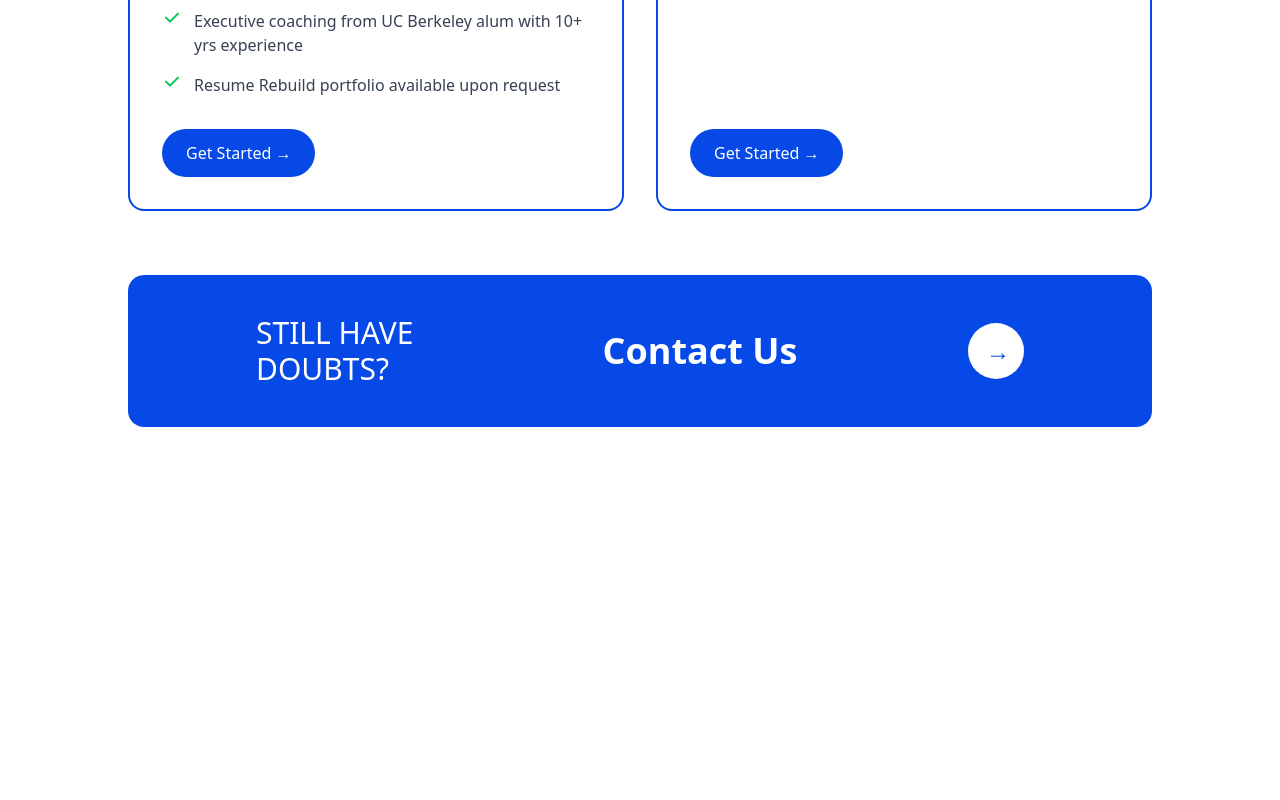
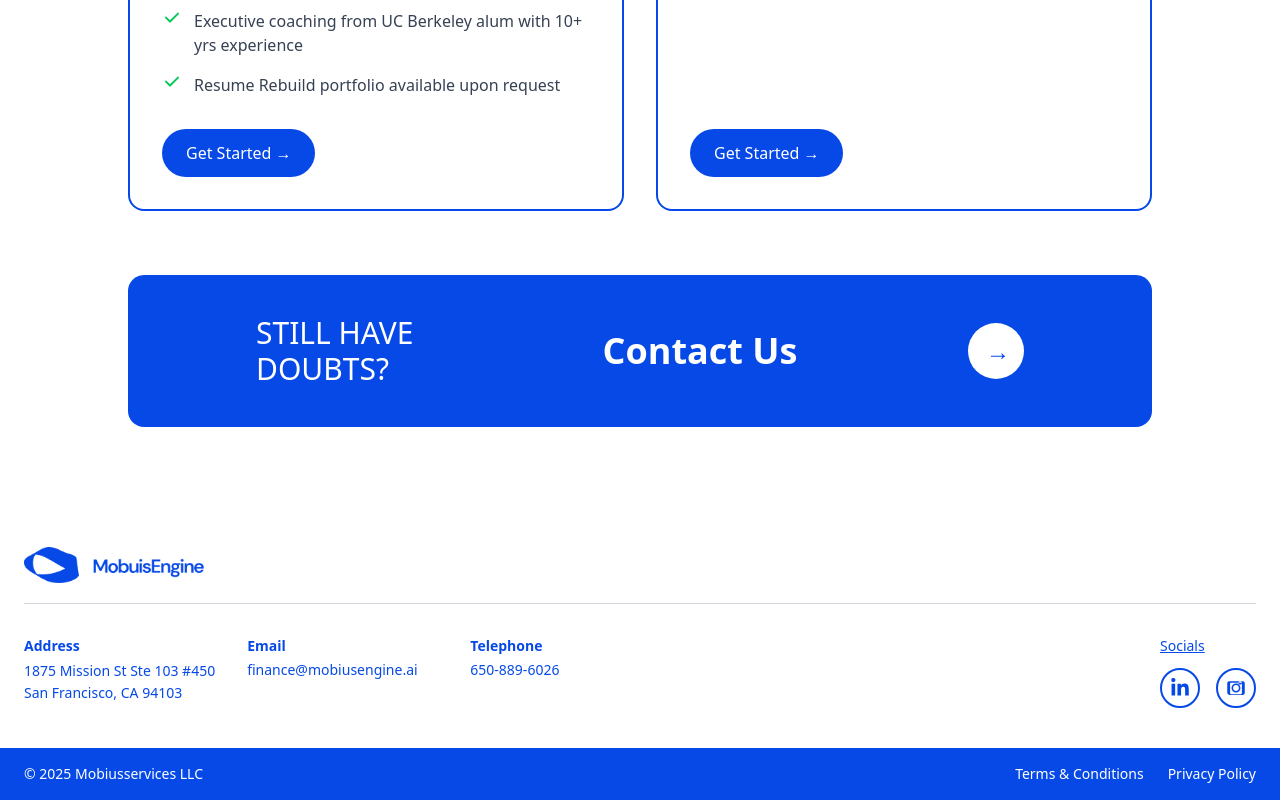
Before and after one commit to MohdFahad1/Mobius-assignment, a React (Vite) app: page / in a window 1280 px wide. Shown: the part 5058-5858 px from the top of the page. Before the commit the page ends 5565 px from the top, so only its background shows below. Built offline with nearby package versions, Linux system fonts and the light colour scheme.

Commit message:
feat: Added footer

```diff
--- a/src/App.jsx
+++ b/src/App.jsx
@@ -1,3 +1,4 @@
+import Footer from "./components/common/Footer";
 import Navbar from "./components/common/Navbar";
 import About from "./components/Home/About";
 import Hero from "./components/Home/Hero";
@@ -18,6 +19,7 @@ function App() {
       <WhyChooseUs />
       <Pricing />
       <ResumeCoaching />
+      <Footer />
     </>
   );
 }
--- /dev/null
+++ b/src/components/common/Footer.jsx
@@ -0,0 +1,98 @@
+import React from "react";
+import logo from "../../assets/logo-blue.png";
+
+export default function Footer() {
+  return (
+    <footer className="text-sm">
+      <div className="bg-white">
+        <div className="max-w-7xl mx-auto px-6 py-10">
+          <div>
+            <img src={logo} alt="MobiusEngine" className="h-9" />
+            <hr className="flex-grow border-t border-gray-300 mt-5" />
+          </div>
+
+          <div className="mt-8 flex flex-col md:flex-row md:justify-between">
+            <div className="grid grid-cols-1 sm:grid-cols-3 gap-8 text-[#0649E7]">
+              <div>
+                <h4 className="font-semibold mb-1">Address</h4>
+                <address className="not-italic leading-relaxed">
+                  1875 Mission St Ste 103 #450
+                  <br />
+                  San Francisco, CA 94103
+                </address>
+              </div>
+              <div>
+                <h4 className="font-semibold mb-1">Email</h4>
+                <a
+                  href="mailto:finance@mobiusengine.ai"
+                  className="hover:underline"
+                >
+                  finance@mobiusengine.ai
+                </a>
+              </div>
+              <div>
+                <h4 className="font-semibold mb-1">Telephone</h4>
+                <a href="tel:6508896026" className="hover:underline">
+                  650-889-6026
+                </a>
+              </div>
+            </div>
+
+            <div>
+              <div className="flex-col mt-6 md:mt-0 flex space-x-4">
+                <div className="underline text-[#0649E7]">Socials</div>
+                <div className="flex gap-4 mt-3">
+                  <a
+                    href="https://www.linkedin.com"
+                    target="_blank"
+                    rel="noopener noreferrer"
+                    className="border-2 border-[#0649E7] text-[#0649E7] rounded-full p-2 hover:bg-[#0649E7] hover:text-white transition h-fit"
+                  >
+                    <svg
+                      xmlns="http://www.w3.org/2000/svg"
+                      viewBox="0 0 448 512"
+                      className="h-5 w-5"
+                      fill="currentColor"
+                    >
+                      <path d="M100.28 448H7.4V148.9h92.88zm-46.4-341.1C24.09 106.9 0 82.6 0 52.61S24.09-1.7 53.79-1.7 107.6 22.64 107.6 52.61 83.5 106.9 53.88 106.9zM447.9 448h-92.68V302.4c0-34.7-.7-79.3-48.3-79.3-48.3 0-55.7 37.7-55.7 76.7V448h-92.6V148.9h88.9v40.8h1.3c12.4-23.4 42.7-48.3 87.9-48.3 94 0 111.4 61.9 111.4 142.3V448z" />
+                    </svg>
+                  </a>
+
+                  <a
+                    href="https://www.instagram.com"
+                    target="_blank"
+                    rel="noopener noreferrer"
+                    className="border-2 border-[#0649E7] text-[#0649E7] rounded-full p-2 hover:bg-[#0649E7] hover:text-white transition h-fit"
+                  >
+                    <svg
+                      xmlns="http://www.w3.org/2000/svg"
+                      viewBox="0 0 448 512"
+                      className="h-5 w-5"
+                      fill="currentColor"
+                    >
+                      <path d="M224.1 141c-63.6 0-114.9 51.3-114.9 114.9S160.5 370.8 224.1 370.8 339 319.5 339 255.9 287.7 141 224.1 141zm0 189.6c-41.3 0-74.7-33.4-74.7-74.7s33.4-74.7 74.7-74.7 74.7 33.4 74.7 74.7-33.4 74.7-74.7 74.7zm146.4-194.3c0 14.9-12 26.9-26.9 26.9H314c-14.9 0-26.9-12-26.9-26.9V117.3c0-14.9 12-26.9 26.9-26.9h29.6c14.9 0 26.9 12 26.9 26.9v19.4zM398.8 80H49.2C22 80 0 102 0 129.2v231.6C0 410 22 432 49.2 432h349.6c27.2 0 49.2-22 49.2-49.2V129.2C448 102 426 80 398.8 80zm-24.1 312.8c0 13.3-10.8 24.1-24.1 24.1H97.4c-13.3 0-24.1-10.8-24.1-24.1V142.7c0-13.3 10.8-24.1 24.1-24.1h253.2c13.3 0 24.1 10.8 24.1 24.1v250.1z" />
+                    </svg>
+                  </a>
+                </div>
+              </div>
+            </div>
+          </div>
+        </div>
+      </div>
+
+      <div className="bg-[#0649E7]">
+        <div className="max-w-7xl mx-auto px-6 py-4 flex flex-col sm:flex-row items-center justify-between text-white">
+          <span>© 2025 Mobiusservices LLC</span>
+          <div className="mt-3 sm:mt-0 flex space-x-6">
+            <a href="#" className="hover:underline">
+              Terms &amp; Conditions
+            </a>
+            <a href="#" className="hover:underline">
+              Privacy Policy
+            </a>
+          </div>
+        </div>
+      </div>
+    </footer>
+  );
+}
```
Also changed, not shown: src/assets/logo-blue.png (added).
